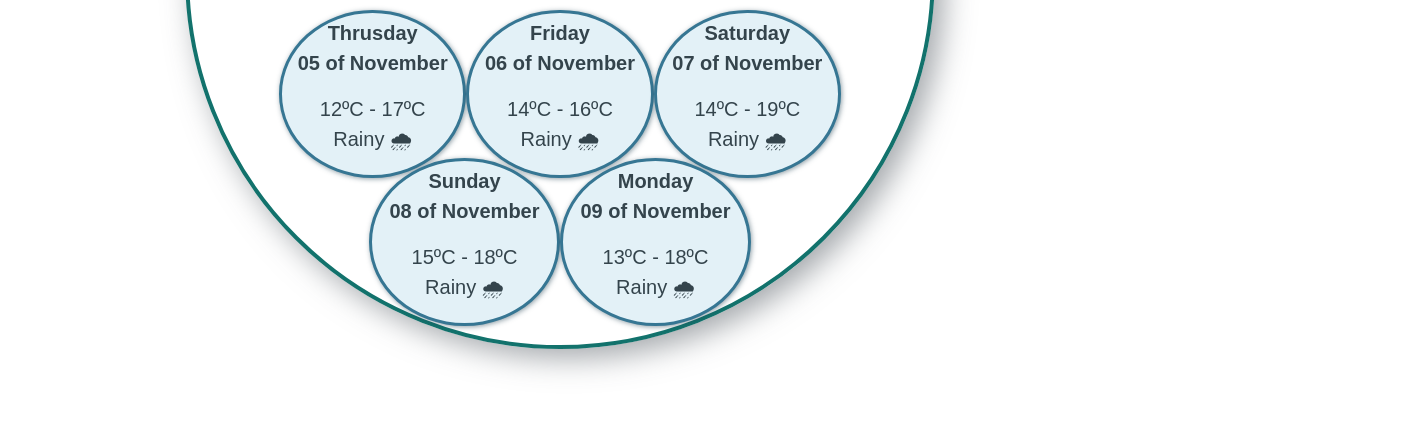
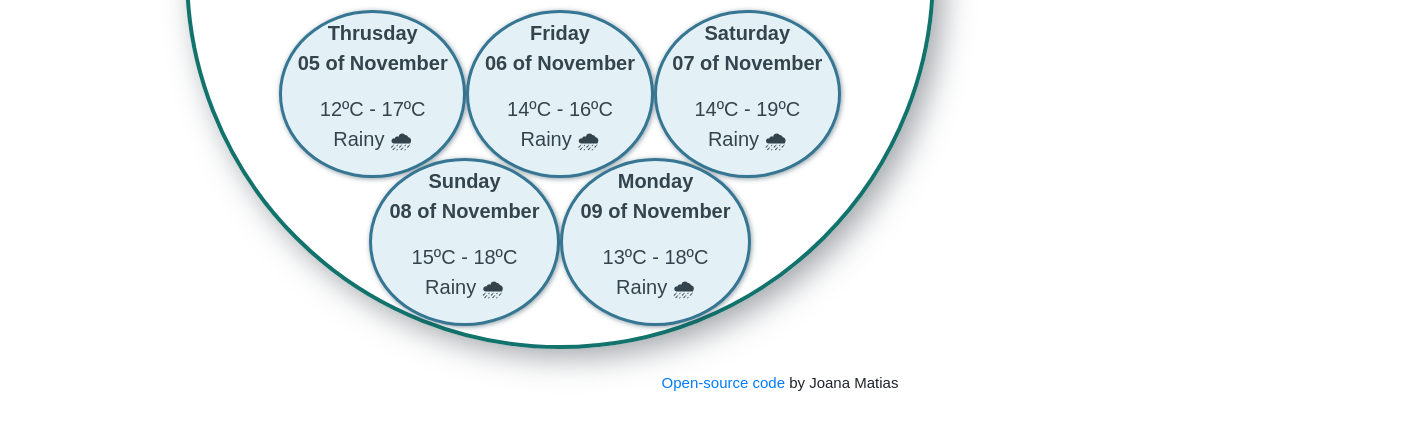
Before and after one commit to JoanaSMatias/thebegginingofalifework---weather-app, a plain HTML site: page index.html in a window 1280 px wide. Shown: the part 501-930 px from the top of the page, 1410 px wide, since content can reach past the window. Drawn offline with nearby package versions, Linux system fonts and the light colour scheme; no server answers.

Commit message:
GitHub repository link added

```diff
--- a/index.html
+++ b/index.html
@@ -66,6 +66,7 @@
             </div>
         </div>
     </div>
+    <h5><a href="https://github.com/JoanaSMatias/thebegginingofalifework---weather-app" target="_blank">Open-source code</a> by Joana Matias</h5>
     </div>
     <script src="src/index.js"></script>
 </body>
--- a/src/styles.css
+++ b/src/styles.css
@@ -18,6 +18,13 @@ h3 {
   border-radius: 5px;
   font-size: 15px;
   max-width: 300px;
+}
+
+h5 {
+  position: relative;
+  bottom: 75px;
+  left: 140px;
+  font-size: 15px;
 }
 
 #box1 {
```
